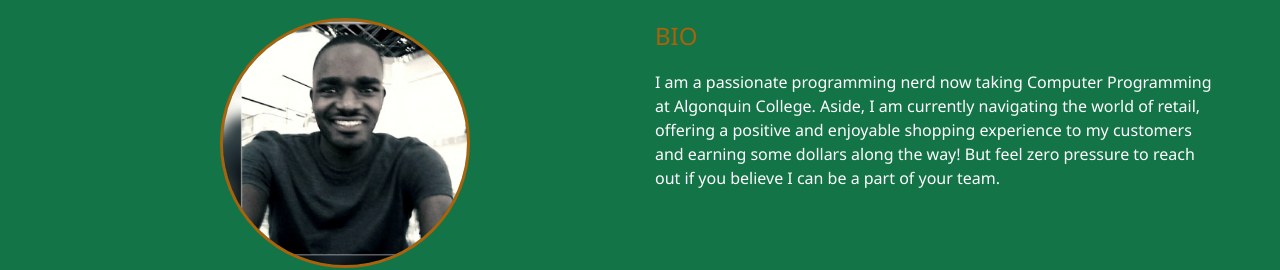
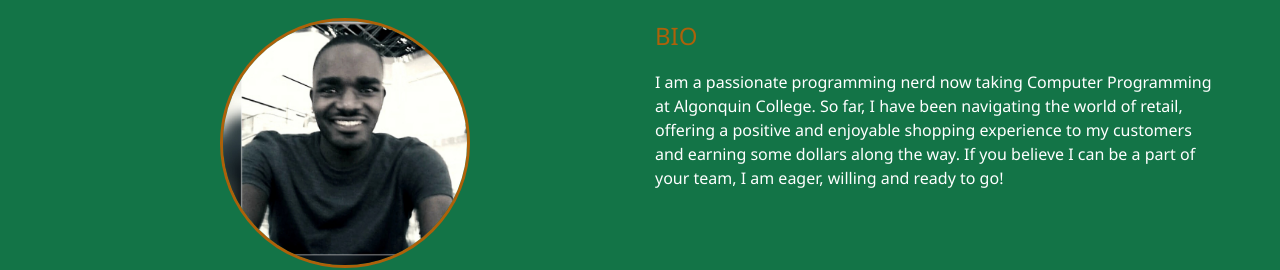
Before and after one commit to ntig0001/portfolio, a website: page dist/about.html in a window 1280 px wide. Shown: the part 384-654 px from the top of the page. Drawn offline with Linux system fonts and the light colour scheme.

Commit message:
updated bio

```diff
--- a/dist/about.html
+++ b/dist/about.html
@@ -57,7 +57,7 @@
       <div class="bio">
         <h2 class="text-secondary">BIO</h2>
         <p>I am a passionate programming nerd now taking Computer Programming at Algonquin College.
-          Aside, I am currently navigating the world of retail, offering a positive and enjoyable shopping experience to my customers and earning some dollars along the way! But feel zero pressure to reach out if you believe I can be a part of your team.</p>
+          So far, I have been navigating the world of retail, offering a positive and enjoyable shopping experience to my customers and earning some dollars along the way. If you believe I can be a part of your team, I am eager, willing and ready to go!</p>
       </div>
 
 
```
